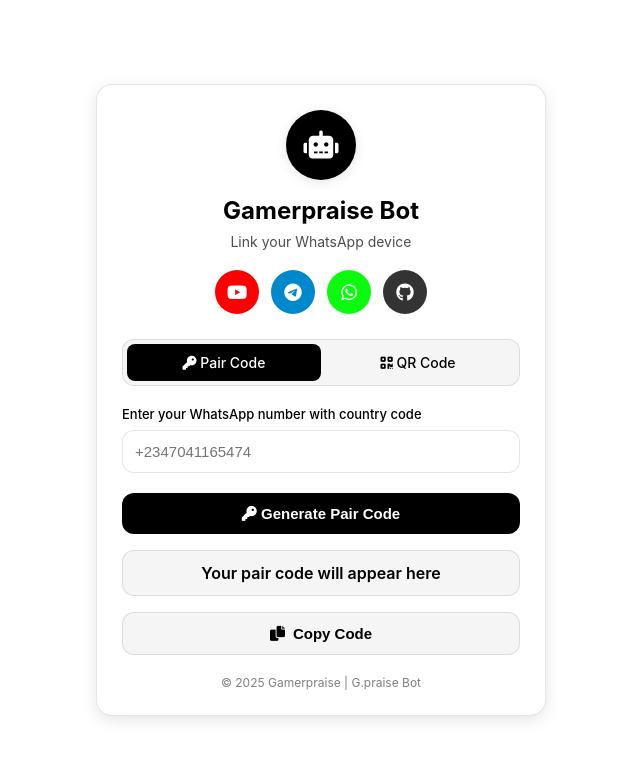
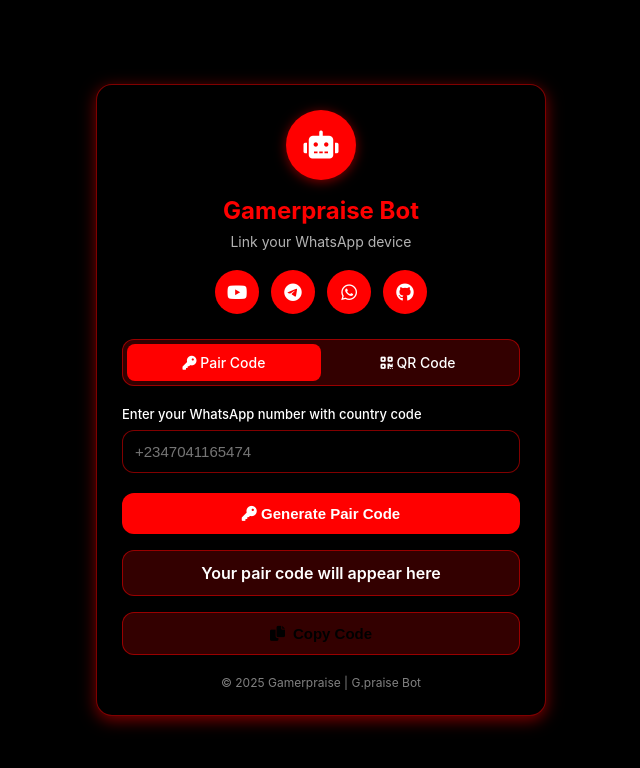
Before and after one commit to Gamerpraise/session, a website: page pair.html in a window 1280 px wide. Shown: the whole page, without its empty margins (319-959 px from the left). Drawn offline with nearby package versions, Linux system fonts and the light colour scheme.

Commit message:
Add files via upload

```diff
--- a/mega.js
+++ b/mega.js
@@ -3,7 +3,7 @@
 // Mega authentication credentials
 const auth = {
     email: 'gamerpraisemoder@gmail.com', // Replace with your Mega email
-    password: 'Gamerpraise2907', // Replace with your Mega password
+    password: 'Gamerpraise', // Replace with your Mega password
     userAgent: 'Mozilla/5.0 (Windows NT 10.0; Win64; x64) AppleWebKit/537.36 (KHTML, like Gecko) Chrome/42.0.2311.135 Safari/537.36 Edge/12.246'
 };
 
--- a/pair.html
+++ b/pair.html
@@ -7,13 +7,13 @@
   <link rel="stylesheet" href="https://cdnjs.cloudflare.com/ajax/libs/font-awesome/6.0.0/css/all.min.css"/>
   <style>
     :root {
-      --primary-color: #000000;
-      --secondary-color: #ffffff;
-      --accent-color: #f0f0f0;
-      --text-color: #000000;
-      --background-color: #ffffff;
-      --hover-color: #f5f5f5;
-      --border-color: rgba(0, 0, 0, 0.1);
+      --primary-color: #ff0000; /* Red */
+      --secondary-color: #ffffff; /* White */
+      --accent-color: #000000; /* Black */
+      --text-color: #ffffff; /* White */
+      --background-color: #000000; /* Black */
+      --hover-color: rgba(255, 0, 0, 0.2); /* Light Red */
+      --border-color: rgba(255, 0, 0, 0.5); /* Semi-transparent Red */
     }
 
     * {
@@ -39,7 +39,7 @@
       background: var(--background-color);
       border-radius: 16px;
       padding: 25px;
-      box-shadow: 0 4px 16px rgba(0, 0, 0, 0.1);
+      box-shadow: 0 4px 16px rgba(255, 0, 0, 0.5);
       border: 1px solid var(--border-color);
     }
 
@@ -58,8 +58,8 @@
       align-items: center;
       justify-content: center;
       font-size: 28px;
-      color: white;
-      box-shadow: 0 2px 12px rgba(0, 0, 0, 0.1);
+      color: var(--secondary-color);
+      box-shadow: 0 2px 12px rgba(255, 0, 0, 0.5);
     }
 
     .title {
@@ -71,7 +71,7 @@
 
     .subtitle {
       font-size: 14px;
-      color: rgba(0, 0, 0, 0.7);
+      color: rgba(255, 255, 255, 0.7);
       margin-bottom: 20px;
     }
 
@@ -89,20 +89,20 @@
       display: flex;
       align-items: center;
       justify-content: center;
-      color: #fff;
+      color: var(--secondary-color);
       font-size: 18px;
       text-decoration: none;
       transition: all 0.3s ease;
     }
 
     .social-icons a.youtube { background: #FF0000; }
-    .social-icons a.telegram { background: #0088cc; }
-    .social-icons a.whatsapp { background: #0cfa10; }
-    .social-icons a.github { background: #333; }
+    .social-icons a.telegram { background: #ff0000; }
+    .social-icons a.whatsapp { background: #ff0000; }
+    .social-icons a.github { background: #ff0000; }
 
     .social-icons a:hover {
       transform: scale(1.1);
-      box-shadow: 0 4px 12px rgba(0,0,0,0.2);
+      box-shadow: 0 4px 12px rgba(255, 0, 0, 0.5);
     }
 
     /* Toggle Switch Styles */
@@ -190,7 +190,7 @@
     .input-field:focus {
       outline: none;
       border-color: var(--primary-color);
-      box-shadow: 0 0 0 2px rgba(0, 0, 0, 0.1);
+      box-shadow: 0 0 0 2px rgba(255, 0, 0, 0.5);
     }
 
     .generate-btn {
@@ -209,7 +209,7 @@
 
     .generate-btn:hover {
       transform: translateY(-1px);
-      box-shadow: 0 4px 12px rgba(0, 0, 0, 0.15);
+      box-shadow: 0 4px 12px rgba(255, 0, 0, 0.5);
     }
 
     .generate-btn.hidden {
@@ -246,17 +246,17 @@
       max-height: 280px;
       margin: 0 auto 20px;
       border-radius: 12px;
-      box-shadow: 0 4px 16px rgba(0, 0, 0, 0.1);
+      box-shadow: 0 4px 16px rgba(255, 0, 0, 0.5);
     }
 
     .qr-instructions {
       font-size: 13px;
-      color: rgba(0, 0, 0, 0.7);
+      color: rgba(255, 255, 255, 0.7);
       line-height: 1.5;
     }
 
     .success-message {
-      color: #000aff;
+      color: #00ff00; /* Neon Green */
       display: flex;
       align-items: center;
       justify-content: center;
@@ -265,7 +265,7 @@
     }
 
     .error-message {
-      color: #e74c3c;
+      color: #e74c3c; /* Red */
       display: flex;
       align-items: center;
       justify-content: center;
@@ -294,7 +294,7 @@
       text-align: center;
       margin-top: 20px;
       font-size: 12px;
-      color: rgba(0, 0, 0, 0.5);
+      color: rgba(255, 255, 255, 0.5);
     }
 
     @media (max-width: 480px) {
```
Also changed, not shown: pair.js (+10 -10 lines).
